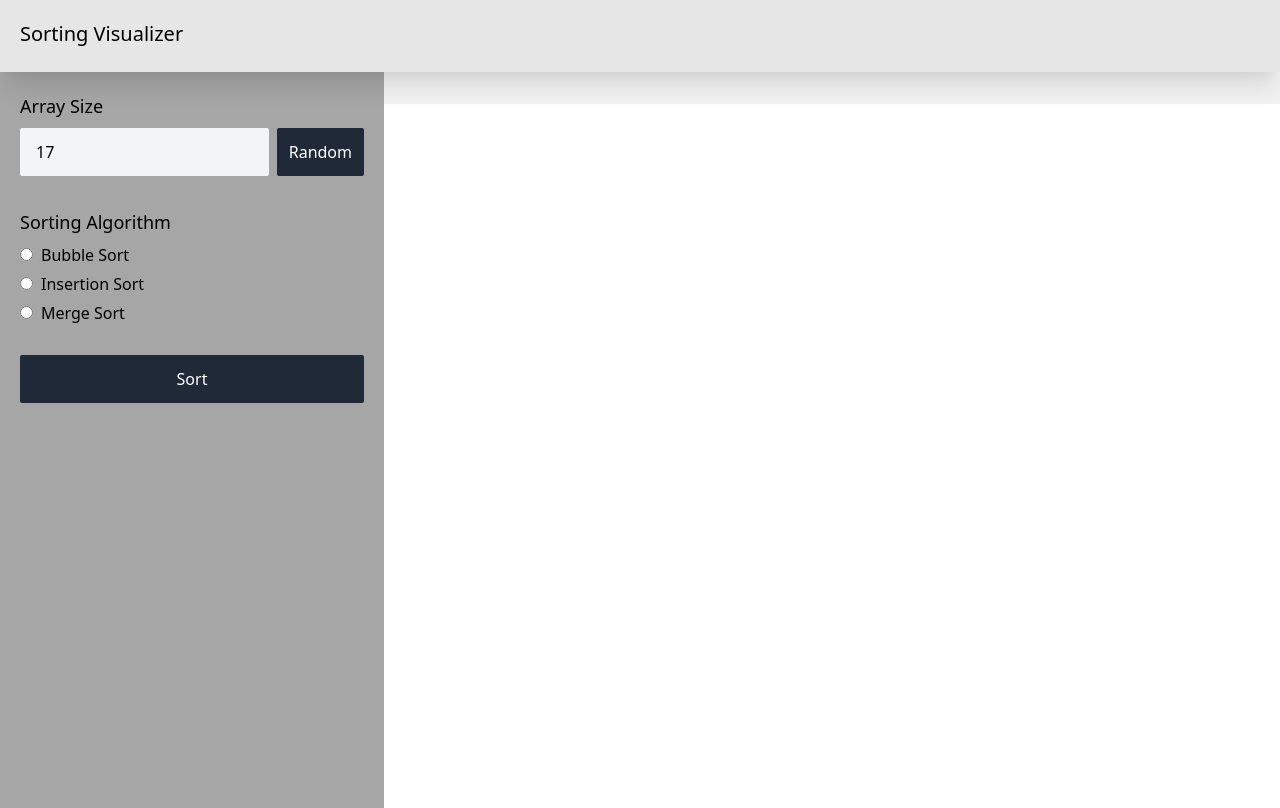
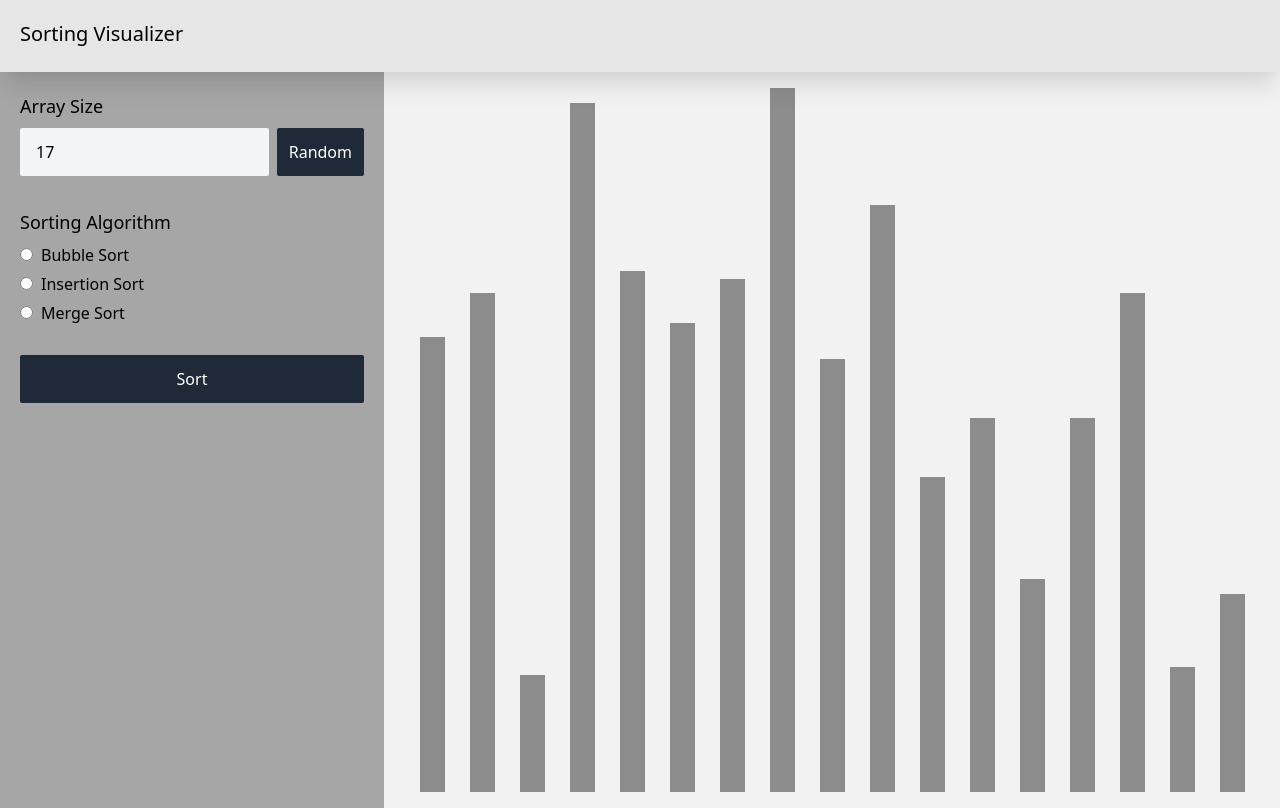
Before and after one commit to akathecoder/sorting-visualizer, a React (Create React App) app: page / in a window 1280 px wide. Both pictures are taken after a click on the button "Random". Built offline with nearby package versions, Linux system fonts and the light colour scheme.

Commit message:
Fixed Bug: Implemented Array Graph Refresh on Sort Btn

```diff
--- a/src/App.tsx
+++ b/src/App.tsx
@@ -31,8 +31,13 @@ const App: React.FC = () => {
             });
     }, [windowDimensions]);
 
+    useEffect(() => {
+        setArray(generateArray(arraySize));
+    }, [arraySize]);
+
     const handleSortButtonClicked = () => {
-        setArray(generateArray(arraySize));
+        // TODO: Implement Array Sorting
+        alert('Clicked Sort');
     };
 
     return (
@@ -50,13 +55,12 @@ const App: React.FC = () => {
                     onSortButtonClicked={handleSortButtonClicked}
                 />
                 <main
-                    className="ml-sidebar mt-header bg-accent-2 p-4 w-full flex"
+                    className="ml-sidebar mt-header bg-accent-2 p-4 w-full flex justify-center"
                     ref={mainRef}
                     style={{
                         gap: getGraphBarPixelWidth(mainDimensions.width, array),
                     }}
                 >
-                    <div className="ml-auto" />
                     {array.map((value, index) => {
                         console.log('Height', mainDimensions.height);
 
@@ -64,7 +68,7 @@ const App: React.FC = () => {
                         return (
                             <div
                                 key={index}
-                                className="bg-accent-10 mt-auto"
+                                className={'bg-accent-10 mt-auto '}
                                 style={{
                                     minHeight: getGraphBarPixelHeight(mainDimensions.height, array) * value,
                                     maxHeight: getGraphBarPixelHeight(mainDimensions.height, array) * value,
@@ -74,7 +78,6 @@ const App: React.FC = () => {
                             />
                         );
                     })}
-                    <div className="mr-auto" />
                 </main>
             </div>
         </>
```
